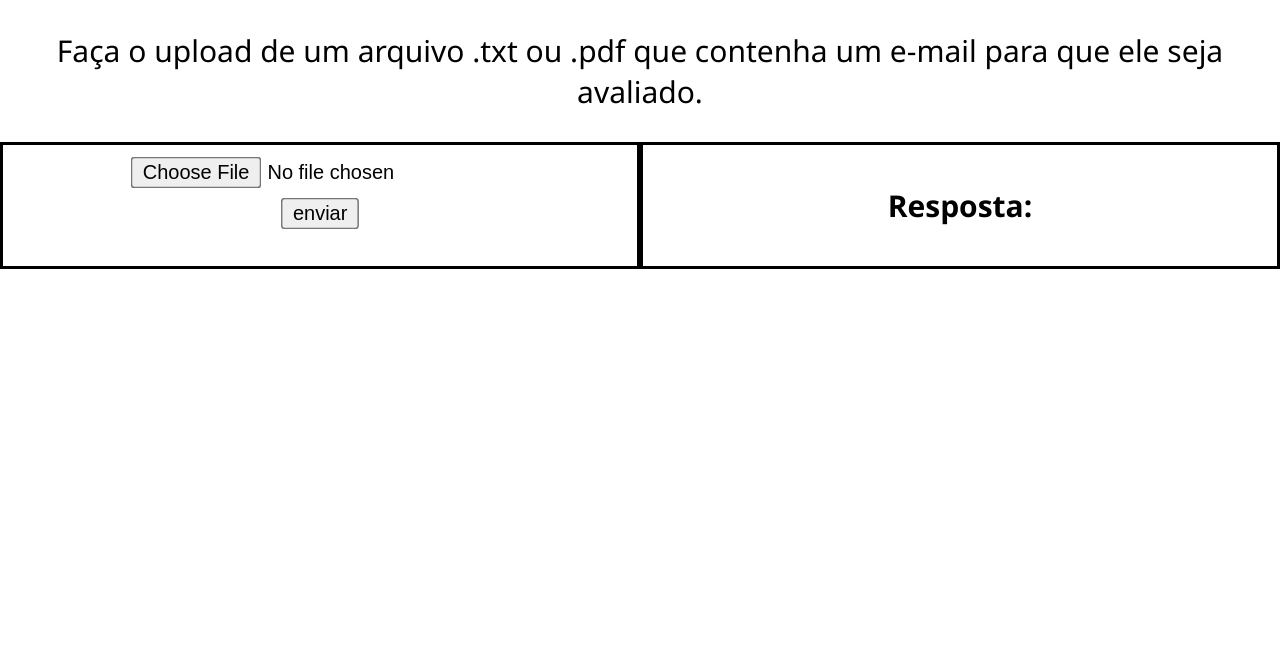
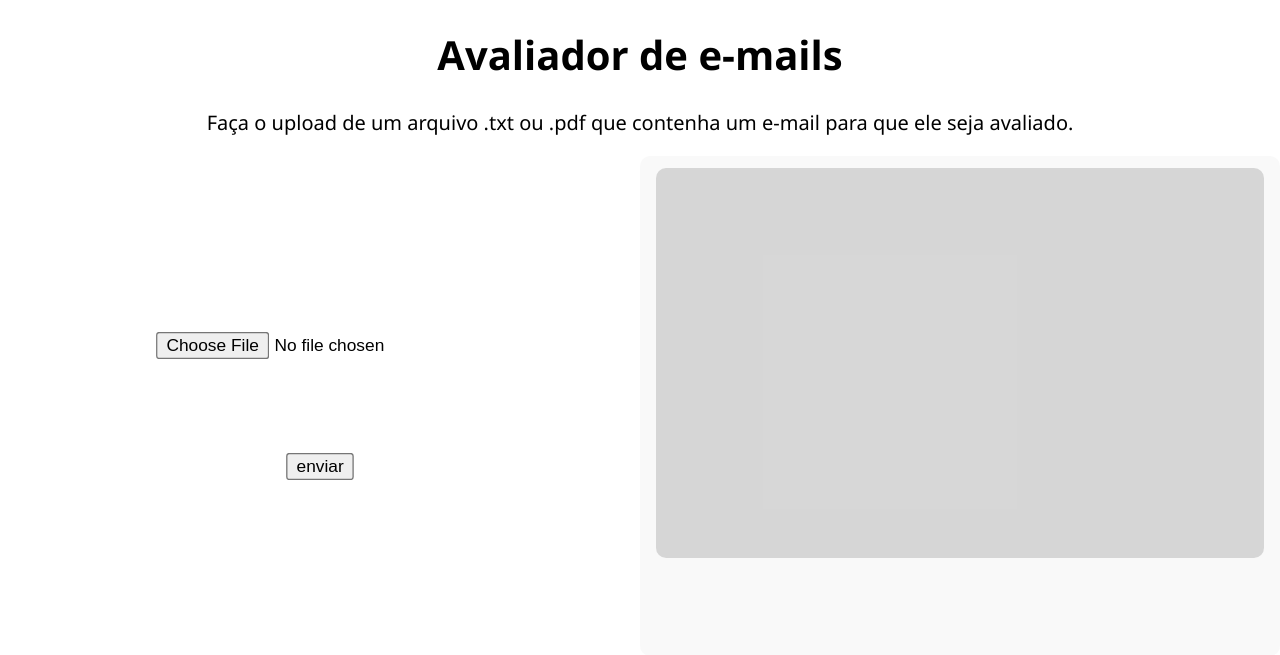
Before and after one commit to guilhermedmd/analisador-emails, a Flask app: page / in a window 1280 px wide. Shown: the top 655 px of the page. Run offline with Flask 3, Linux system fonts and the light colour scheme.

Commit message:
Repaginação dos elementos dentro do index

```diff
--- a/static/css/style.css
+++ b/static/css/style.css
@@ -2,13 +2,14 @@ body{
     margin: 0;
     padding: 0;
     font-family: 'Segoe UI', Tahoma, Geneva, Verdana, sans-serif;
-    font-size: 30px;
+    font-size: 20px;
 }
 .instructions{
     text-align: center;
 }
 .content{
     display: flex;
+    justify-content: space-between;
     text-align: center;
 
 }
@@ -17,14 +18,28 @@ body{
     flex-direction: column;
     align-items:center;
     text-align: center;
-    border: 3px solid black;
+    justify-content: center;
+    margin-top: auto auto;
+    height: 500px;
+    /* border: 3px solid black; */
     width: 50%;
 }
 input, button{
-    transform: scale(1.5);
+    transform: scale(1.3);
+    margin: 50px;
 }
 .response{
     width: 50%;
-    border: 3px solid black;
+    /* border: 3px solid black */
+    background-color: #f5f5f59f;
+    border-radius: 10px;
+    padding: 12px 0 0 0;
+}
+.response-content{
+    margin: auto auto;
+    width: 95%;
+    height: 80%;
+    background-color: #c2c2c29f;
+    border-radius: 10px;
 
 }
--- a/templates/index.html
+++ b/templates/index.html
@@ -8,6 +8,7 @@
 </head>
 <body>
     <div class="instructions">
+        <h1>Avaliador de e-mails</h1>
         <p>Faça o upload de um arquivo .txt ou .pdf que contenha um e-mail para que ele seja avaliado.</p>
     </div>
     <div class="content">
@@ -22,7 +23,9 @@
             </form>
         </div>
         <div class="response">
-            <h4>Resposta:</h4>
+            <div class="response-content">
+
+            </div>
         </div>
     </div>
 
```
